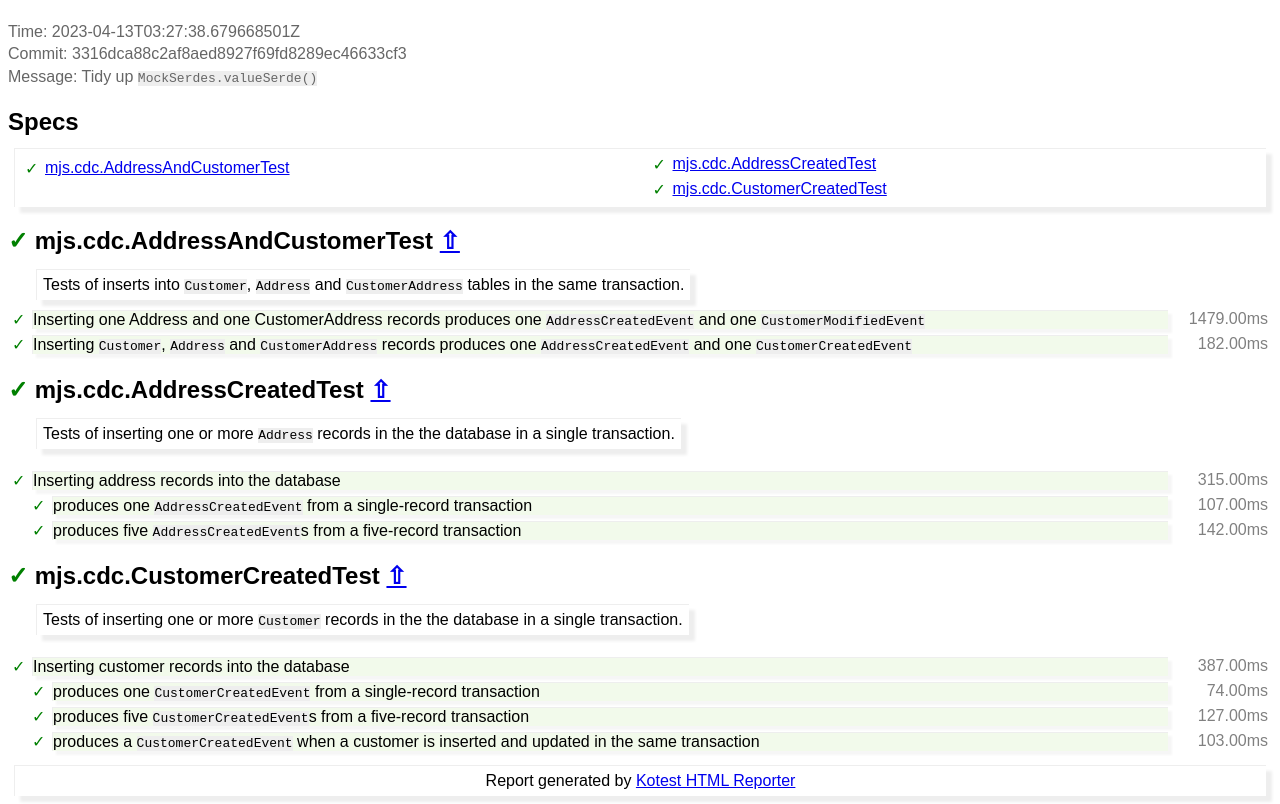
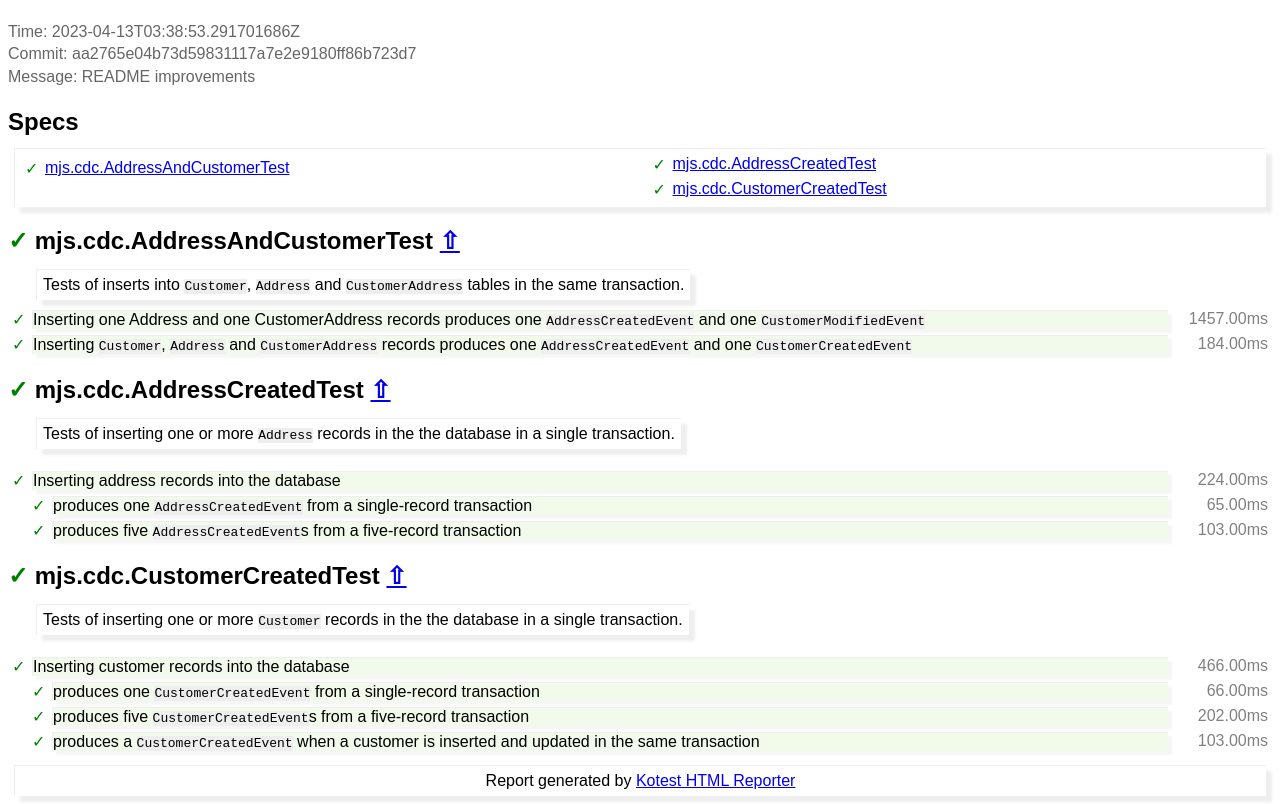
Before and after one commit to mjstrasser/cdc-kafka-streams, a plain HTML site: page index.html in a window 1280 px wide. Shown: the part 59-863 px from the top of the page. Drawn offline with Linux system fonts and the light colour scheme.

Commit message:
deploy: aa2765e04b73d59831117a7e2e9180ff86b723d7

```diff
--- a/index.html
+++ b/index.html
@@ -133,7 +133,7 @@ h2 {
   </head>
   <body>
     <h1>Test Results</h1>
-    <p class="timestamp">Time: 2023-04-13T03:27:38.679668501Z<br>Commit: 3316dca88c2af8aed8927f69fd8289ec46633cf3<br>Message: Tidy up <span class='code'>MockSerdes.valueSerde()</span></p>
+    <p class="timestamp">Time: 2023-04-13T03:38:53.291701686Z<br>Commit: aa2765e04b73d59831117a7e2e9180ff86b723d7<br>Message: README improvements</p>
     <div class="toc">
       <h2 id="toc">Specs</h2>
       <div class="toc-entries shadow-box">
@@ -160,12 +160,12 @@ h2 {
       <div class="line">
         <div class="result-col"><span class="result-Success">✓</span></div>
         <div class="name-col Success"><span class="name">Inserting one Address and one CustomerAddress records produces one <span class='code'>AddressCreatedEvent</span> and one <span class='code'>CustomerModifiedEvent</span></span></div>
-        <div class="duration-col"><span class="duration">1479.00ms</span></div>
+        <div class="duration-col"><span class="duration">1457.00ms</span></div>
       </div>
       <div class="line">
         <div class="result-col"><span class="result-Success">✓</span></div>
         <div class="name-col Success"><span class="name">Inserting <span class='code'>Customer</span>, <span class='code'>Address</span> and <span class='code'>CustomerAddress</span> records produces one <span class='code'>AddressCreatedEvent</span> and one <span class='code'>CustomerCreatedEvent</span></span></div>
-        <div class="duration-col"><span class="duration">182.00ms</span></div>
+        <div class="duration-col"><span class="duration">184.00ms</span></div>
       </div>
       <h2 id="mjs.cdc.AddressCreatedTest"><span class="result-Success">✓</span>&nbsp;mjs.cdc.AddressCreatedTest&nbsp;<a href="#toc">⇧</a></h2>
       <div class="line">
@@ -176,19 +176,19 @@ h2 {
       <div class="line">
         <div class="result-col"><span class="result-Success">✓</span></div>
         <div class="name-col Success"><span class="name">Inserting address records into the database</span></div>
-        <div class="duration-col"><span class="duration">315.00ms</span></div>
+        <div class="duration-col"><span class="duration">224.00ms</span></div>
       </div>
       <div class="line">
         <div class="block-col"></div>
         <div class="result-col"><span class="result-Success">✓</span></div>
         <div class="name-col Success"><span class="name">produces one <span class='code'>AddressCreatedEvent</span> from a single-record transaction</span></div>
-        <div class="duration-col"><span class="duration">107.00ms</span></div>
+        <div class="duration-col"><span class="duration">65.00ms</span></div>
       </div>
       <div class="line">
         <div class="block-col"></div>
         <div class="result-col"><span class="result-Success">✓</span></div>
         <div class="name-col Success"><span class="name">produces five <span class='code'>AddressCreatedEvent</span>s from a five-record transaction</span></div>
-        <div class="duration-col"><span class="duration">142.00ms</span></div>
+        <div class="duration-col"><span class="duration">103.00ms</span></div>
       </div>
       <h2 id="mjs.cdc.CustomerCreatedTest"><span class="result-Success">✓</span>&nbsp;mjs.cdc.CustomerCreatedTest&nbsp;<a href="#toc">⇧</a></h2>
       <div class="line">
@@ -199,19 +199,19 @@ h2 {
       <div class="line">
         <div class="result-col"><span class="result-Success">✓</span></div>
         <div class="name-col Success"><span class="name">Inserting customer records into the database</span></div>
-        <div class="duration-col"><span class="duration">387.00ms</span></div>
+        <div class="duration-col"><span class="duration">466.00ms</span></div>
       </div>
       <div class="line">
         <div class="block-col"></div>
         <div class="result-col"><span class="result-Success">✓</span></div>
         <div class="name-col Success"><span class="name">produces one <span class='code'>CustomerCreatedEvent</span> from a single-record transaction</span></div>
-        <div class="duration-col"><span class="duration">74.00ms</span></div>
+        <div class="duration-col"><span class="duration">66.00ms</span></div>
       </div>
       <div class="line">
         <div class="block-col"></div>
         <div class="result-col"><span class="result-Success">✓</span></div>
         <div class="name-col Success"><span class="name">produces five <span class='code'>CustomerCreatedEvent</span>s from a five-record transaction</span></div>
-        <div class="duration-col"><span class="duration">127.00ms</span></div>
+        <div class="duration-col"><span class="duration">202.00ms</span></div>
       </div>
       <div class="line">
         <div class="block-col"></div>
```
